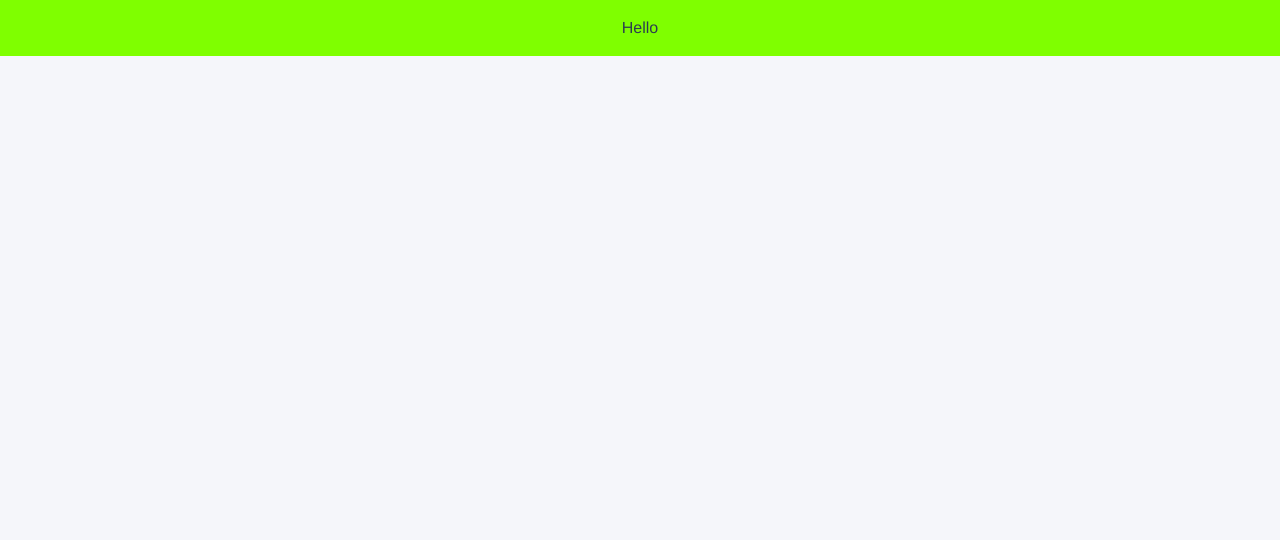
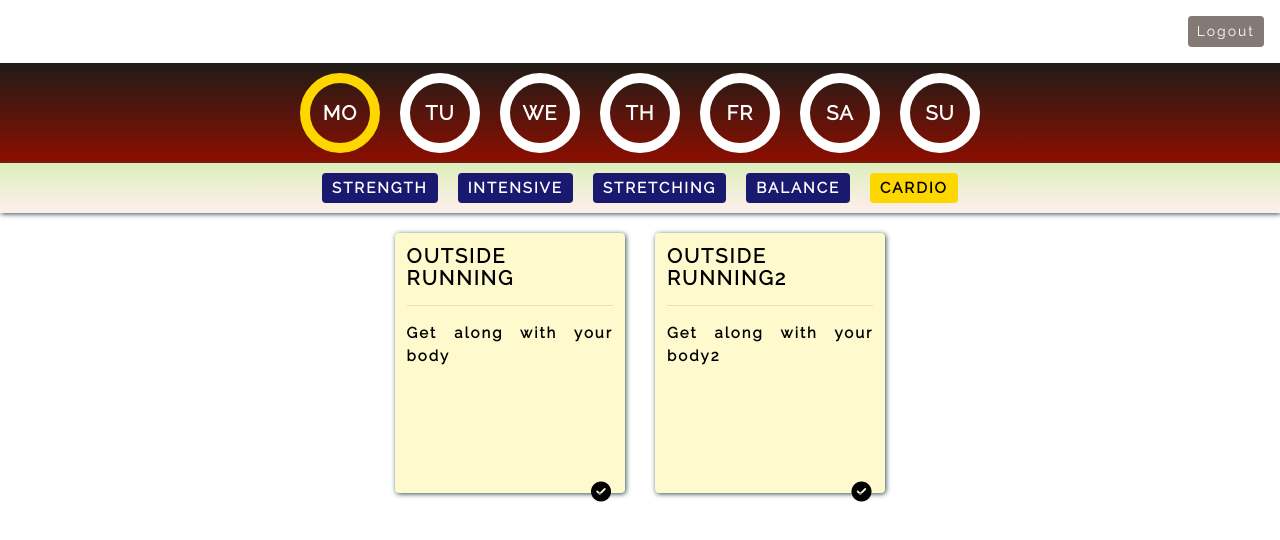
Before and after one commit to hips-app/hips-front, a Vue app: page /schedule in a window 1280 px wide. Shown: the top 540 px of the page. Built offline with nearby package versions, Linux system fonts and the light colour scheme.

Commit message:
schedule view added. it needs to be refactored

```diff
--- a/public/index.html
+++ b/public/index.html
@@ -1,19 +1,30 @@
 <!DOCTYPE html>
 <html lang="en">
   <head>
-    <meta charset="utf-8">
-    <meta http-equiv="X-UA-Compatible" content="IE=edge">
-    <meta name="viewport" content="width=device-width,initial-scale=1.0">
-    <link rel="icon" href="<%= BASE_URL %>favicon.ico">
+    <meta charset="utf-8" />
+    <meta http-equiv="X-UA-Compatible" content="IE=edge" />
+    <meta name="viewport" content="width=device-width,initial-scale=1.0" />
+    <link rel="icon" href="<%= BASE_URL %>favicon.ico" />
     <title>Hips</title>
-    <link rel="stylesheet" href="./style.css">
-    <link rel="stylesheet" href="https://maxcdn.bootstrapcdn.com/bootstrap/4.0.0-beta/css/bootstrap.min.css" integrity="sha384-/Y6pD6FV/Vv2HJnA6t+vslU6fwYXjCFtcEpHbNJ0lyAFsXTsjBbfaDjzALeQsN6M" crossorigin="anonymous">
+    <link rel="stylesheet" href="./style.css" />
+    <script
+      src="https://kit.fontawesome.com/ea3e6634fc.js"
+      crossorigin="anonymous"
+    ></script>
+    <link
+      rel="stylesheet"
+      href="https://maxcdn.bootstrapcdn.com/bootstrap/4.0.0-beta/css/bootstrap.min.css"
+      integrity="sha384-/Y6pD6FV/Vv2HJnA6t+vslU6fwYXjCFtcEpHbNJ0lyAFsXTsjBbfaDjzALeQsN6M"
+      crossorigin="anonymous"
+    />
   </head>
   <body>
     <noscript>
-        <strong>We're sorry but <%= htmlWebpackPlugin.options.title %> doesn't
-            work properly without JavaScript enabled. Please enable it to
-            continue.</strong>
+      <strong
+        >We're sorry but <%= htmlWebpackPlugin.options.title %> doesn't work
+        properly without JavaScript enabled. Please enable it to
+        continue.</strong
+      >
     </noscript>
     <div id="app"></div>
   </body>
--- a/public/style.css
+++ b/public/style.css
@@ -13,6 +13,7 @@ html {
 
 body {
   padding: 1rem 0.5rem;
+  padding: 0;
   -webkit-font-smoothing: antialiased;
   -moz-osx-font-smoothing: grayscale;
   text-rendering: optimizeLegibility;
--- /dev/null
+++ b/src/components/ExerciseButton.vue
@@ -0,0 +1,49 @@
+<template>
+  <div
+    :class="isActive ? 'highlighted' : ''"
+    @click="changeActiveCategory(catName)"
+  >
+    {{ this.catName.toUpperCase() }}
+  </div>
+</template>
+
+<script>
+export default {
+  props: {
+    catName: {
+      type: String,
+      required: true
+    },
+    isActive: {
+      type: Boolean,
+      required: true
+    }
+  },
+  inject: ['changeActiveCategory']
+}
+</script>
+
+<style scoped>
+* {
+  font-family: 'Raleway', Sans-serif;
+  font-size: 15px;
+  font-weight: 900;
+  letter-spacing: 2px;
+  color: white;
+}
+div {
+  background-color: rgb(25, 25, 112);
+  padding: 2px 10px;
+  border-radius: 4px;
+  height: 30px;
+  line-height: 26px;
+  text-align: center;
+  margin: 0 10px;
+  cursor: grab;
+}
+
+.highlighted {
+  background-color: rgb(255, 215, 0);
+  color: black;
+}
+</style>
--- /dev/null
+++ b/src/components/ExerciseButtons.vue
@@ -0,0 +1,46 @@
+<template>
+  <div id="buttons-container">
+    <excercise-button
+      v-for="catName in categories"
+      :key="catName"
+      :cat-name="catName"
+      :isActive="catName === activeCategory"
+    >
+      {{ catName }}
+    </excercise-button>
+  </div>
+</template>
+
+<script>
+import ExcerciseButton from '../components/ExerciseButton'
+
+export default {
+  components: {
+    ExcerciseButton
+  },
+  props: ['categories', 'activeCategory']
+}
+</script>
+
+<style scoped>
+#buttons-container {
+  display: inline-block;
+  display: flex;
+  padding: 10px 0;
+  justify-content: center;
+  width: 100%;
+  background: linear-gradient(to top, #ffeeee, #ddefbb);
+  box-shadow: 1px 1px 5px rgb(47, 79, 79);
+}
+
+/* #buttons-container div {
+  background-color: rgb(25, 25, 112);
+  padding: 2px 10px;
+  border-radius: 4px;
+  height: 30px;
+  line-height: 26px;
+  text-align: center;
+  margin: 0 10px;
+  cursor: grab;
+} */
+</style>
--- /dev/null
+++ b/src/components/ExerciseCard.vue
@@ -0,0 +1,51 @@
+<template>
+  <div id="card">
+    <h5>{{ name.toUpperCase() }}</h5>
+    <hr />
+    <div id="desc-container">{{ desc }}</div>
+    <div id="icons-container">
+      <i class="fas fa-check-circle"></i>
+    </div>
+  </div>
+</template>
+
+<script>
+export default {
+  props: {
+    name: {
+      type: String,
+      required: true
+    },
+    desc: {
+      type: String,
+      required: true
+    }
+  }
+}
+</script>
+
+<style scoped>
+#card {
+  text-align: justify;
+  padding: 12px;
+  margin: 20px 15px;
+  width: 18vw;
+  height: 260px;
+  border-radius: 4px;
+  background-color: rgb(255, 250, 205);
+  box-shadow: 1px 1px 5px rgb(47, 79, 79);
+}
+
+h5 {
+  font-weight: 900;
+}
+
+#desc-container {
+  height: 160px;
+}
+
+.fa-check-circle {
+  font-size: 20px;
+  float: right;
+}
+</style>
--- /dev/null
+++ b/src/components/WeekdaysBar.vue
@@ -0,0 +1,55 @@
+<template>
+  <div id="weekdays-container">
+    <div :class="activeDay === 'MO' ? 'highlighted' : ''">MO</div>
+    <div :class="activeDay === 'TU' ? 'highlighted' : ''">TU</div>
+    <div :class="activeDay === 'WE' ? 'highlighted' : ''">WE</div>
+    <div :class="activeDay === 'TH' ? 'highlighted' : ''">TH</div>
+    <div :class="activeDay === 'FR' ? 'highlighted' : ''">FR</div>
+    <div :class="activeDay === 'SA' ? 'highlighted' : ''">SA</div>
+    <div :class="activeDay === 'SU' ? 'highlighted' : ''">SU</div>
+  </div>
+</template>
+
+<script>
+export default {
+  props: {
+    activeDay: {
+      type: String,
+      required: true
+    }
+  }
+}
+</script>
+
+<style scoped>
+* {
+  font-family: 'Raleway', Sans-serif;
+  font-size: 20px;
+  font-weight: 900;
+}
+
+#weekdays-container {
+  display: inline-block;
+  display: flex;
+  justify-content: center;
+  width: 100%;
+  background: linear-gradient(to top, #8e0e00, #1f1c18);
+}
+
+#weekdays-container div {
+  width: 80px;
+  height: 80px;
+  margin: 10px;
+  line-height: 60px;
+  letter-spacing: 1px;
+  border: 10px solid white;
+  color: white;
+  border-radius: 50%;
+}
+#weekdays-container div:hover {
+  cursor: grab;
+}
+.highlighted {
+  border-color: rgb(255, 215, 0) !important;
+}
+</style>
--- a/src/views/Schedule.vue
+++ b/src/views/Schedule.vue
@@ -1,20 +1,138 @@
 <template>
   <div>
-    Hello
+    <navbar></navbar>
+    <div id="container">
+      <weekdays-bar :activeDay="activeDay"></weekdays-bar>
+      <exercise-buttons
+        :categories="categories"
+        :activeCategory="activeCategory"
+      ></exercise-buttons>
+      <div id="cards-container">
+        <exercise-card
+          v-for="{ name, desc } in exerciseListToShow"
+          :key="name"
+          :name="name"
+          :desc="desc"
+        ></exercise-card>
+      </div>
+    </div>
   </div>
 </template>
 <script>
+import ExerciseCard from '../components/ExerciseCard'
+import ExerciseButtons from '../components/ExerciseButtons'
+import navbar from '../components/navbar'
+import WeekdaysBar from '../components/WeekdaysBar'
+
 export default {
-  name: 'Schedule'
+  name: 'Schedule',
+  components: {
+    ExerciseButtons,
+    ExerciseCard,
+    navbar,
+    WeekdaysBar
+  },
+  provide() {
+    return {
+      changeActiveCategory: this.changeActiveCategory
+    }
+  },
+  data() {
+    return {
+      activeDay: 'MO',
+      activeCategory: null,
+      // Test Data
+      exerciseList: [
+        {
+          name: 'Pull Ups',
+          desc:
+            'Elbows flex and the shoulders adduct and extend to bring the elbows to the torso',
+          category: 'strength'
+        },
+        {
+          name: 'Pull Ups',
+          desc:
+            'Elbows flex and the shoulders adduct and extend to bring the elbows to the torso',
+          category: 'intensive'
+        },
+        {
+          name: 'Push Ups',
+          desc:
+            'By raising and lowering the body using the arms, push-ups exercise the pectoral muscles, triceps, and anterior deltoids',
+          category: 'strength'
+        },
+        {
+          name: 'Pistol Squats',
+          desc:
+            'Increase single leg strength, balance, and improve movement mechanics of the lower body',
+          category: 'strength'
+        },
+        {
+          name: 'Knee rotation',
+          desc: 'Maintain flexibility',
+          category: 'stretching'
+        },
+        {
+          name: 'Standing knee lift',
+          desc: 'feel steadier on your feet and helps prevent falls',
+          category: 'balance'
+        },
+        {
+          name: 'Outside Running',
+          desc: 'Get along with your body',
+          category: 'cardio'
+        },
+        {
+          name: 'Outside Running2',
+          desc: 'Get along with your body2',
+          category: 'cardio'
+        }
+      ],
+      categories: [],
+      exerciseListToShow: []
+    }
+  },
+  methods: {
+    changeActiveCategory(catName) {
+      this.activeCategory = catName
+      this.updateExercisesToShow()
+    },
+
+    updateExercisesToShow() {
+      this.exerciseListToShow = this.exerciseList.filter(
+        exercise => exercise.category === this.activeCategory
+      )
+    }
+  },
+  created() {
+    this.exerciseList.forEach(exercise => {
+      let cat = exercise.category
+      if (!this.categories.includes(cat)) this.categories.push(cat)
+    })
+
+    let idx = Math.floor(Math.random() * this.categories.length)
+    this.activeCategory = this.categories[idx]
+
+    this.updateExercisesToShow()
+  }
 }
 </script>
-<style>
-*,
-*::before,
-*::after {
-  box-sizing: border-box;
+<style scoped>
+* {
+  font-family: 'Raleway', Sans-serif;
+  font-size: 15px;
+  font-weight: 900;
+  letter-spacing: 2px;
+  color: black;
 }
-body {
-  background-color: chartreuse;
+#container {
+  width: 100%;
+  height: 100vh;
+  background-color: rgb(255, 255, 255);
+}
+#cards-container {
+  display: flex;
+  justify-content: center;
+  /* background: linear-gradient(to top, #9796f0, #fbc7d4); */
 }
 </style>
```
Lines whose indentation alone changed are shown as unchanged.
